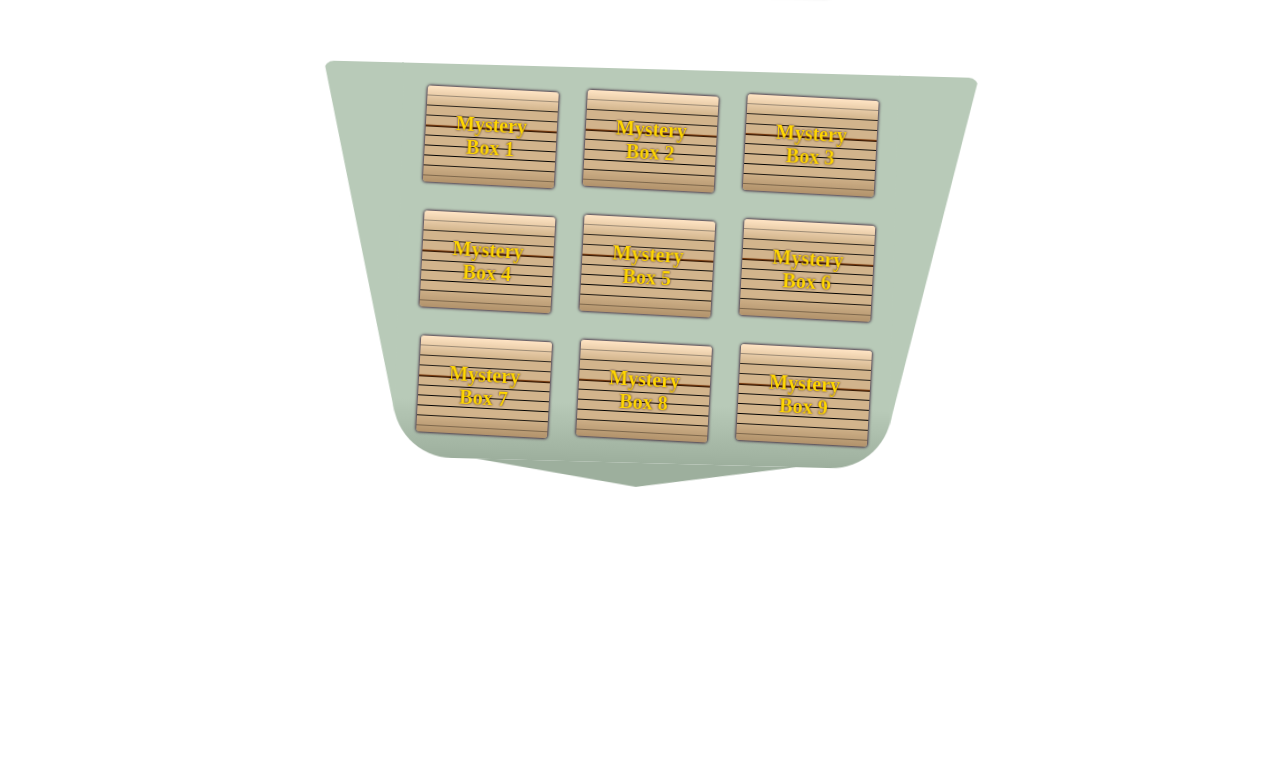
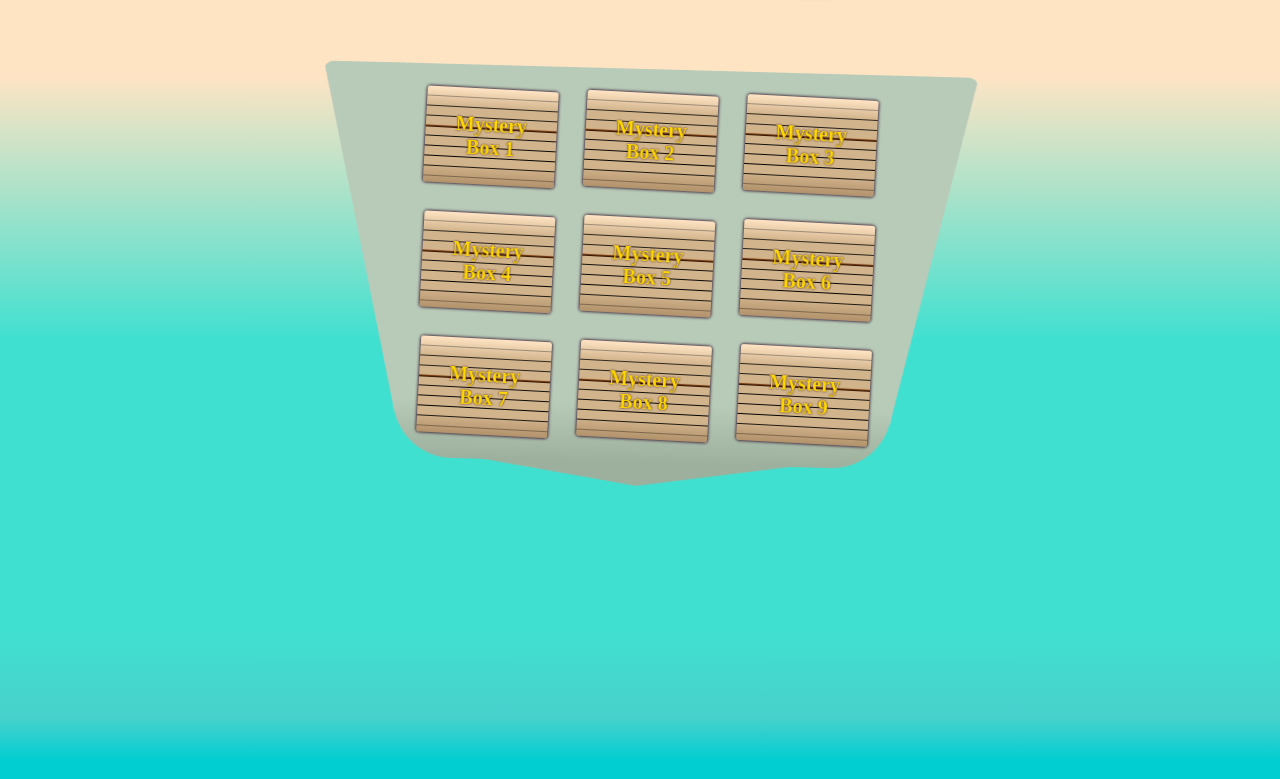
Before and after one commit to AdityaChaudhary3/Lost-Treasure, a plain HTML site: page index.html in a window 1280 px wide. Shown: the part 101-880 px from the top of the page. Before the commit the page ends 800 px from the top, so only its background shows below. Drawn offline with Linux system fonts and the light colour scheme; a web font is replaced by a local one.

Commit message:
Update style.css

```diff
--- a/style.css
+++ b/style.css
@@ -61,7 +61,7 @@ main {
     background: linear-gradient(180deg,
     bisque 20%, turquoise 50%, turquoise 83%, mediumturquoise 93%, darkturquoise 98%);
     flex-direction: column;
-    height: 100%;
+    min-height: 110vh;
     width: 100%;
     justify-content: center;
     text-align: center;
@@ -90,7 +90,7 @@ main {
     border-right: solid 10em transparent;
     height:0;
     position:absolute;
-    bottom:26px;
+    bottom:27px;
     left:85px;
 }
 
```
